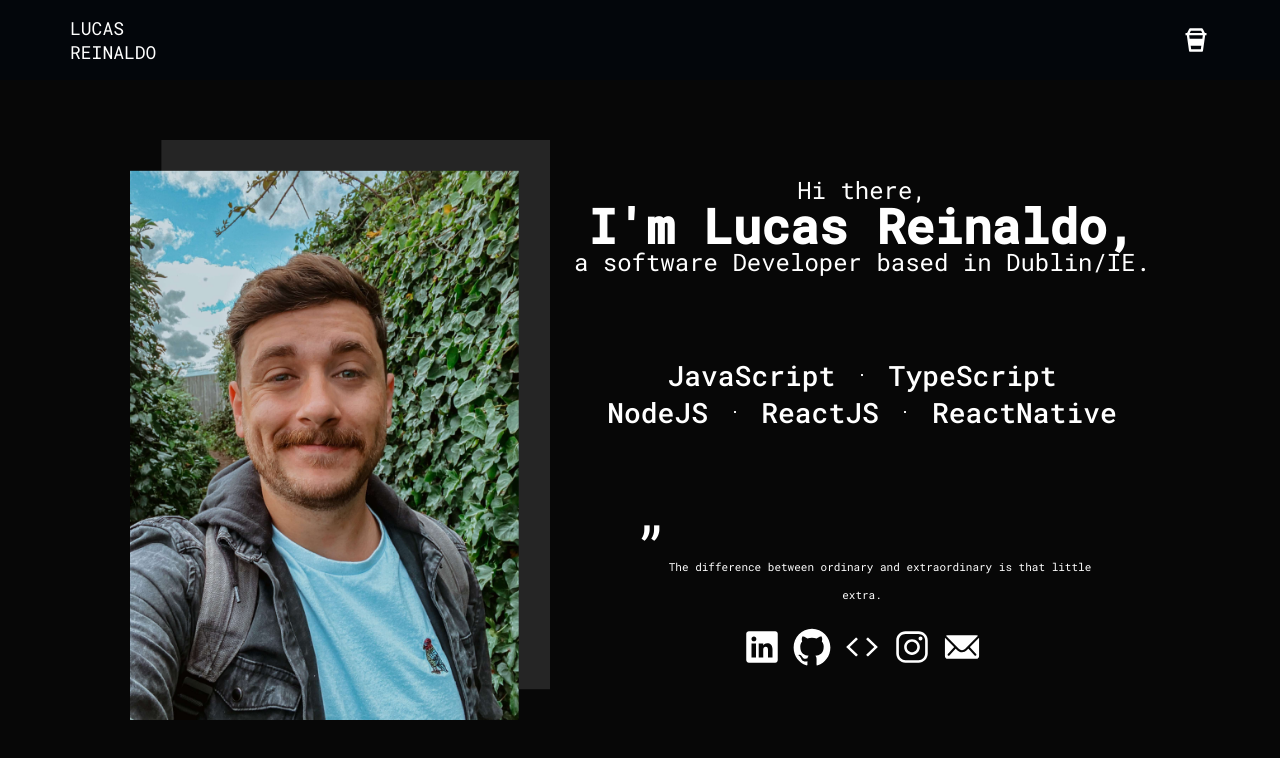
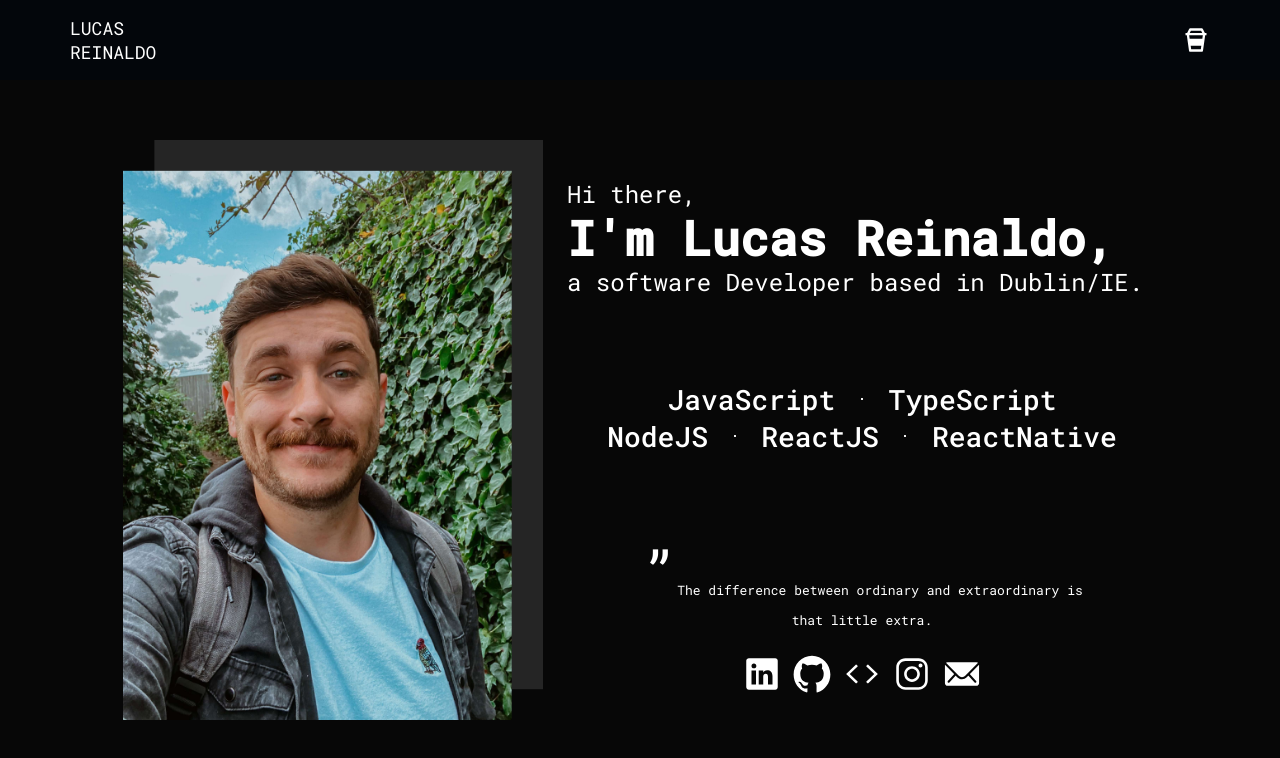
Before and after one commit to LucasReinaldo/react-portfolio, a React (Create React App) app: page / in a window 1280 px wide. Shown: the top 758 px of the page. Built offline with nearby package versions, Linux system fonts and the light colour scheme.

Commit message:
refactor: presentation style

```diff
--- a/src/components/Profile/styles.ts
+++ b/src/components/Profile/styles.ts
@@ -57,13 +57,14 @@ export const ProfileContainer = styled.div`
 export const Presentation = styled.div`
   display: flex;
   flex-direction: column;
-  line-height: 3.6rem;
+  line-height: 4.4rem;
   font-size: 2.4rem;
   margin: 3.2rem auto;
-  text-align: center;
 
   @media (max-width: 650px) {
     font-size: 16px;
+    text-align: center;
+    line-height: 3.6rem;
   }
 `;
 
@@ -82,8 +83,12 @@ export const QuoteContainer = styled.div`
 `;
 
 export const QuoteText = styled.div`
-  font-size: 11px;
+  font-size: 13px;
   text-align: center;
+
+  @media (max-width: 650px) {
+    font-size: 11px;
+  }
 `;
 
 export const Quote = styled.span`
```
